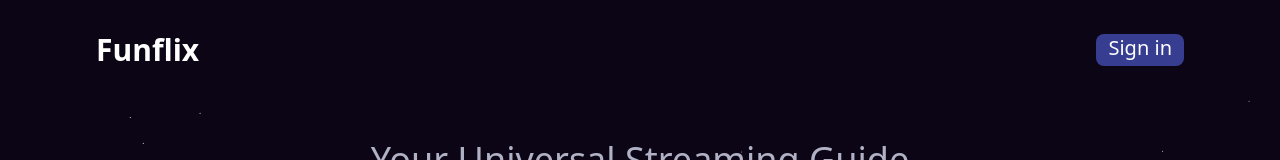
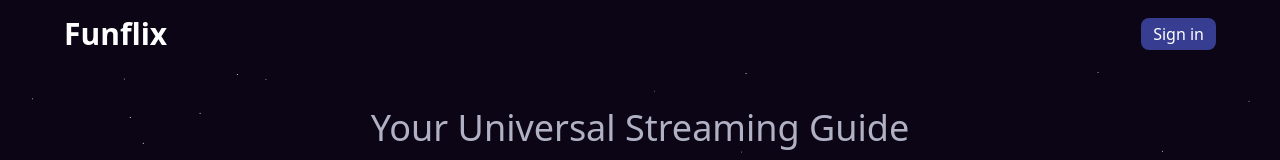
Before and after one commit to daman599/Funflix, a React (Vite) app in the folder frontend/React/: page / in a window 1280 px wide. Shown: the top 160 px of the page. Built offline with nearby package versions, Linux system fonts and the light colour scheme; no server answers.

Commit message:
search bar roll up

```diff
--- a/frontend/React/package.json
+++ b/frontend/React/package.json
@@ -12,6 +12,7 @@
   "dependencies": {
     "@tailwindcss/vite": "^4.1.8",
     "clsx": "^2.1.1",
+    "lucide-react": "^0.513.0",
     "motion": "^12.16.0",
     "react": "^19.1.0",
     "react-dom": "^19.1.0",
--- a/frontend/React/src/App.jsx
+++ b/frontend/React/src/App.jsx
@@ -7,11 +7,14 @@ import { MyProfile } from "./Pages/MyProfile"
 import { BrowserRouter, Routes, Route, Outlet, Link } from "react-router-dom"
 import axios from "axios"
 import { useState, useEffect } from "react"
+import { useLocation } from "react-router-dom"
+import { SearchBar } from "./Components/SearchBar"
+import { Search } from "lucide-react"
 
 function App() {
 
   return (
-    <div class="h-screen scroll-smooth">
+    <div class=" min-h-screen bg-[#0C0516] scroll-smooth">
       <BrowserRouter>
         <Routes>
 
@@ -33,7 +36,10 @@ function App() {
 }
 
 function Layout() {
+  const location = useLocation();
+  const isStreamPage = location.pathname === "/stream";
   const [userLoggedin, setUserLoggedin] = useState(false);
+  const [movieName, setMovieName] = useState("");
 
   useEffect(() => {
     async function checkUserAuth() {
@@ -49,22 +55,54 @@ function Layout() {
   }, [])
 
   return <>
-          <div class="flex justify-between items-center relative z-10 bg-[#0C0516] py-6 px-6 sm:px-20 sm:py-10 md:px-24 md:py-8">
-            <div class="md:text-3xl sm:text-2xl text-2xl font-semibold">Funflix</div>
-            <div class="bg-[#373D90] rounded-lg text-white px-3 pb-1 sm:text-base md:text-xl  hover:scale-105 transition duration-300 ease-in-outease-in-out">
-              {userLoggedin ? (<Link to="/me"><button class="cursor-pointer">Profile</button></Link>) :
-                <Link to="/auth"><button class="cursor-pointer">Sign in</button></Link>}
+    <div className="flex items-center gap-3 px-4 py-4 sm:px-8 md:px-16 bg-[#0C0516] z-10 relative w-full overflow-x-auto flex-nowrap">
+
+      <div className="text-xl sm:text-2xl md:text-3xl font-semibold text-white whitespace-nowrap shrink-0">
+        Funflix
+      </div>
+
+      <div className="flex items-center gap-3 flex-grow min-w-0 overflow-hidden justify-end">
+
+        {isStreamPage && (
+          <div className="relative flex-grow min-w-[150px] max-w-[400px] lg:max-w-[480px]">
+            <Search className="absolute left-3 top-1/2 -translate-y-1/2 text-[#999494] w-4 h-4" />
+            <input
+              type="text"
+              placeholder="Search Movies..."
+              onChange={(e) => setMovieName(e.target.value.trim())}
+              className="pl-9 pr-3 py-1 w-full text-white placeholder-[#999494] bg-[#0C0516] border border-[#373D90] rounded-md text-sm md:text-xl sm:text-base focus:outline-none focus:ring-2 focus:ring-[#373D90] transition"
+            />
+          </div>
+        )}
+
+        <div className="bg-[#373D90] rounded-lg text-white px-3 py-1 text-sm sm:text-base shrink-0 hover:scale-105 transition duration-300 ease-in-out whitespace-nowrap">
+          {userLoggedin ? (
+            <Link to="/me">
+              <button className="cursor-pointer">Profile</button>
+            </Link>
+          ) : (
+            <Link to="/auth">
+              <button className="cursor-pointer">Sign in</button>
+            </Link>
+          )}
+        </div>
+
       </div>
     </div>
+
+    {isStreamPage && <SearchBar movieName={movieName} />}
+
     <Outlet />
+
   </>
 }
 
 function PageNotFound() {
+  return <>
     <div class="min-h-screen flex flex-col items-center justify-center text-white px-4">
       <h1 class="text-7xl font-extrabold text-[#2b085c]  mb-4">404</h1>
       <p class="text-xl sm:text-2xl text-gray-300 mb-6">
-        Sorry, the page you’re looking for doesn’t exist.
+        Sorry,the page you're looking for doesn't exist.
       </p>
       <Link
         to="/"
@@ -73,6 +111,7 @@ function PageNotFound() {
         Go Back Home
       </Link>
     </div>
+  </>
 }
 
 export default App;
--- a/frontend/React/src/Components/ErrorBoundary.jsx
+++ b/frontend/React/src/Components/ErrorBoundary.jsx
@@ -16,16 +16,11 @@ export class ErrorBoundary extends React.Component {
 
     render() {
         if (this.state.hasError) {
-          <div className="min-h-screen flex items-center justify-center bg-gradient-to-br from-[#1a1a2e] to-[#16213e] text-white text-center px-4">
-        <div>
-          <h1 className="text-3xl sm:text-4xl font-bold text-red-400 mb-4">
-            Something went wrong 😢
-          </h1>
-          <p className="text-base sm:text-lg text-gray-300">
-            Please try again after some time.
-          </p>
-        </div>
-      </div>
+         return <div className="flex items-center justify-center text-center min-h-[50vh] px-4">
+                  <p className="text-white text-lg sm:text-xl font-medium">
+                    Something went wrong, please try again later.
+                 </p>
+                </div>
         }
 
         return this.props.children;
--- a/frontend/React/src/Components/SearchMovieCard.jsx
+++ b/frontend/React/src/Components/SearchMovieCard.jsx
@@ -6,7 +6,7 @@ export function SearchMovieCard({ poster_path, title, tmdb_id }) {
   return (
     <Link
       to={`/movie-details/${tmdb_id}`}
-      className=" z-10 group relative w-40 sm:w-48 md:w-52 h-[300px] overflow-hidden rounded-xl shadow-md hover:shadow-xl transform hover:scale-105 transition duration-300"
+      className="group relative mx-auto w-36 sm:w-44 md:w-48 lg:w-52 h-[280px] sm:h-[300px] overflow-hidden rounded-xl shadow-md hover:shadow-xl transform hover:scale-105 transition duration-300"
     >
       <img
         src={posterUrl}
@@ -14,7 +14,7 @@ export function SearchMovieCard({ poster_path, title, tmdb_id }) {
         className="w-full h-full object-cover rounded-xl"
       />
 
-      <div className="absolute inset-0 bg-black bg-opacity-60 opacity-0 group-hover:opacity-100 flex items-center justify-center transition-opacity duration-300 rounded-xl">
+      <div className="absolute inset-0 bg-[#0e0e33] bg-opacity-60 opacity-0 group-hover:opacity-100 flex items-center justify-center transition-opacity duration-300 rounded-xl">
         <span className="text-white text-sm font-semibold text-center px-2">
           {title.length > 30 ? title.slice(0, 28) + "..." : title}
         </span>
--- a/frontend/React/src/Components/Trending.jsx
+++ b/frontend/React/src/Components/Trending.jsx
@@ -1,4 +1,4 @@
-import { MovieList } from "../Components/MovieList"
+import { MovieList } from "./TrendingMovieCard"
 import { useFetch } from "../Custom-hook/useFetch"
 
 export function Trending() {
@@ -9,8 +9,8 @@ export function Trending() {
     throw new Error("Error");
   }
   return <>
-    <div class="text-[#373D90] w-80 h-9 text-xl sm:text-2xl md:text-3xl font-medium px-4 pt-2 pb-5 sm:px-8 sm:pt-6 ml-4 sm:ml-8 md:ml-16">
-      Trending Movies
+    <div className="text-[#373D90] w-72 sm:w-80 text-xl sm:text-2xl md:text-3xl font-medium px-4 sm:px-8 pt-4 sm:pt-5 pb-3 sm:pb-4 ml-4 sm:ml-8 md:ml-16 -mt-2 sm:-mt-4">
+       Trending Movies
     </div>
 
     {loading ?
--- a/frontend/React/src/Pages/MovieDetails.jsx
+++ b/frontend/React/src/Pages/MovieDetails.jsx
@@ -1,5 +1,5 @@
 import { useParams } from "react-router-dom"
-import { MovieCard } from "../Components/MovieCard"
+import { MovieCard } from "../Components/MovieDetailsCard"
 import { ErrorBoundary } from "../Components/ErrorBoundary"
 import { useFetch } from "../Custom-hook/useFetch"
 import { BackgroundBeamsWithCollision } from "../Components/ui/background-beams-with-collision"
@@ -37,7 +37,7 @@ function GetMovieDetails() {
       <div class="relative overflow-hidden min-h-screen bg-[#0C0516] flex items-center justify-center">
        {detailsLoading || streamingLoading ? (
         <div class="flex justify-center items-center min-h-screen">
-         <div class="w-12 h-12 border-4 border-t-transparent rounded-full animate-spin border-white"></div>
+         <div class="w-12 h-12 border-4 border-t-transparent rounded-full animate-spin border-[#373D90]"></div>
         </div>
         ) : message !== "" ? (
          <p class="text-white text-2xl text-center">{message}</p>
--- a/frontend/React/src/Pages/MyProfile.jsx
+++ b/frontend/React/src/Pages/MyProfile.jsx
@@ -1,7 +1,7 @@
 import axios from "axios"
 import { useNavigate } from "react-router-dom"
 import { useState } from "react"
-import { MovieList } from "../Components/MovieList"
+import { MovieList } from "../Components/TrendingMovieCard"
 import { useFetch } from "../Custom-hook/useFetch"
 import { StarsBackground } from "../Components/ui/stars-background"
 
--- a/frontend/React/src/Pages/Stream.jsx
+++ b/frontend/React/src/Pages/Stream.jsx
@@ -1,14 +1,14 @@
 import { SearchBar } from "../Components/SearchBar"
 import { Trending } from "../Components/Trending"
 import { ErrorBoundary } from "../Components/ErrorBoundary"
-import { ShootingStars } from "../Components/ui/shooting-stars"
 
 export function Stream() {
     return <>
     <div class="min-h-screen bg-[#0C0516] overflow-x-hidden">
-        <ShootingStars/>
         <ErrorBoundary>
             <SearchBar />
+        </ErrorBoundary>
+        <ErrorBoundary>
             <Trending />
         </ErrorBoundary>
     </div>
```
Also changed, not shown: frontend/React/src/Components/SearchBar.jsx (+8 -8 lines), frontend/React/src/Components/MovieDetailsCard.jsx (renamed from frontend/React/src/Components/MovieCard.jsx), frontend/React/src/Components/TrendingMovieCard.jsx (renamed from frontend/React/src/Components/MovieList.jsx), 1 other file (tests, documents, lock files or other folders). Lines whose indentation alone changed are shown as unchanged.
